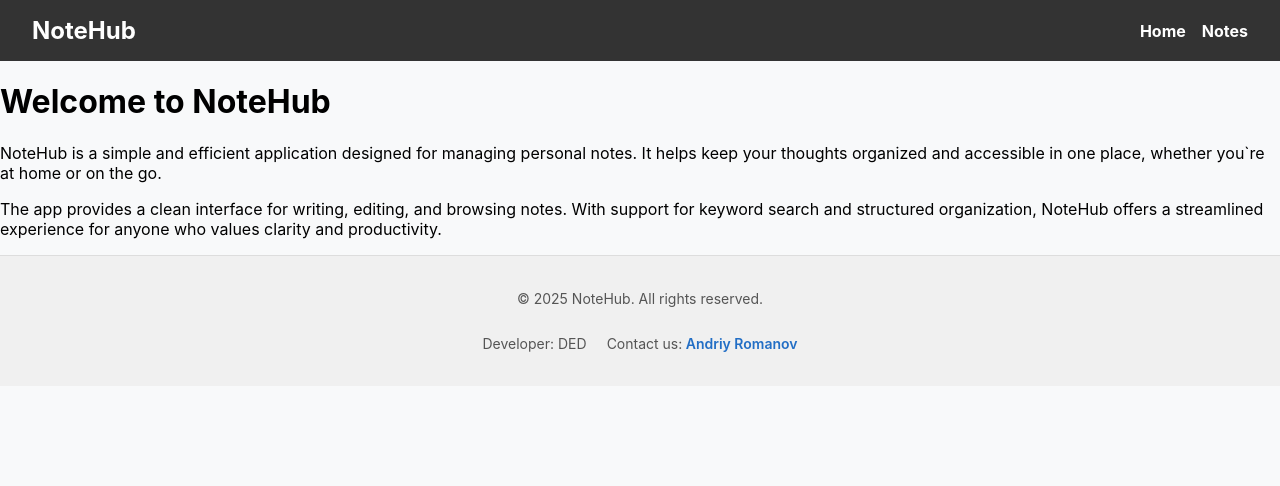
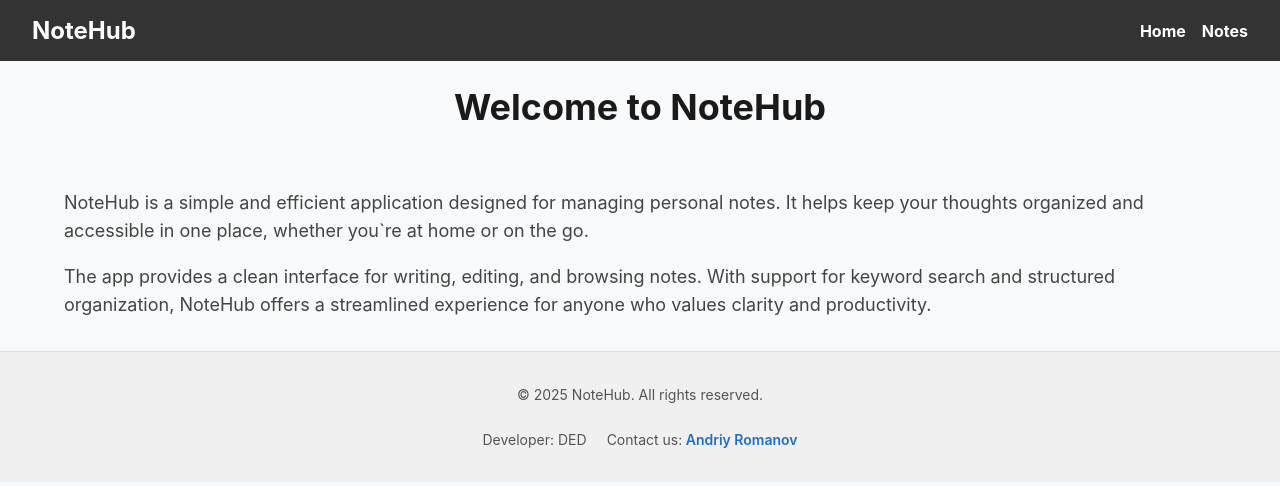
Before and after one commit to Ded-Goit/06-notehub-nextjs, a Next.js app: page / in a window 1280 px wide. Shown: the top 486 px of the page. Built offline with nearby package versions, Linux system fonts and the light colour scheme.

Commit message:
added style

```diff
--- a/components/Home/Home.module.css
+++ b/components/Home/Home.module.css
@@ -0,0 +1,25 @@
+.main {
+  flex: 1;
+}
+
+.container {
+  width: 90%;
+  max-width: 1280px;
+  margin: 0px auto;
+  padding: 0 16px 16px;
+}
+
+.title {
+  font-size: 36px;
+  font-weight: 700;
+  color: #1a1a1a;
+  margin-bottom: 60px;
+  text-align: center;
+}
+
+.description {
+  font-size: 18px;
+  color: #444444;
+  line-height: 28px;
+  margin-bottom: 16px;
+}
--- a/components/NoteList/NoteList.tsx
+++ b/components/NoteList/NoteList.tsx
@@ -64,7 +64,7 @@ export default function NoteList({ notes }: NoteListProps) {
               <p className={cssStyles.content}>{note.content}</p>
               <div className={cssStyles.footer}>
                 <span className={cssStyles.tag}>{note.tag}</span>
-                <Link href={`/notes/${note.id}`} className={cssStyles.detailsLink}>View details</Link>
+                <Link href={`/notes/${note.id}`} className={cssStyles.link}>View details</Link>
                 <button
                   className={cssStyles.button}
                   onClick={() => handleDelete(note.id)}
```
